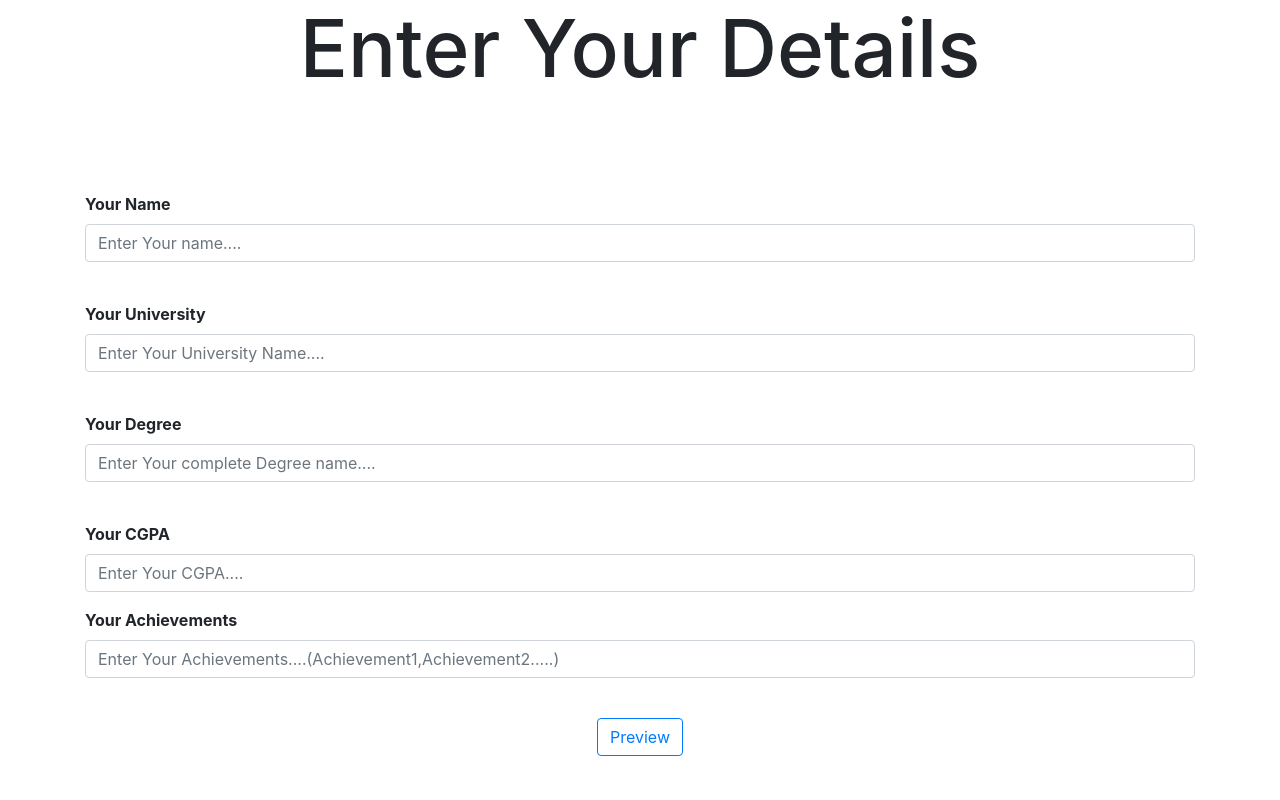
After one commit to anmolmahajan02/PDF-Generator, a Django app: page /cv in a window 1280 px wide. The commit adds this page. Run offline with Django 5.2, Linux system fonts and the light colour scheme.

Commit message:
passed the values to the cv template , and changed the cirtificate to cv

```diff
--- a/pdf/urls.py
+++ b/pdf/urls.py
@@ -4,7 +4,8 @@ from .import views
 urlpatterns=[
     path('',views.index,name="index"),
     path('degree',views.degree,name="degree"),
-    path('certificate',views.certificate,name="certificate"),
+    path('cv',views.cv,name="cv"),
     path('list',views.list,name="list"),
     path('degreepdf',views.degreepdf,name="degreepdf"),
+    path('cvpdf',views.cvpdf,name="cvpdf"),
 ]
--- a/pdf/views.py
+++ b/pdf/views.py
@@ -29,8 +29,24 @@ def degree(request):
     else:
         return render(request,"degree.html")
 
-def certificate(request):
-    return render(request,"certificate.html")
+def cv(request):
+    if request.method == "POST":
+        name = request.POST.get('name')
+        uniName = request.POST.get('uniName')
+        degreeName = request.POST.get('degree')
+        cgpa = request.POST.get('cgpa')
+        achievements = request.POST.get('achievements')
+
+        query_string = urlencode({
+            'name': name,
+            'uniName': uniName,
+            'degree': degreeName,
+            'cgpa': cgpa,
+            'achievements':achievements,})
+        cv_url = reverse('cvpdf')
+        return redirect(f"{cv_url}?{query_string}")
+    else:
+        return render(request,"cv.html")
 
 def list(request):
     return render(request,'list.html')
@@ -53,3 +69,21 @@ def degreepdf(request):
     response = HttpResponse(pdf,content_type = 'application/pdf')
     response['Content-Disposition'] = 'inline; filename ="degree.pdf"'
     return response
+
+def cvpdf(request):
+    name = request.GET.get('name')
+    uniName = request.GET.get('uniName')
+    degreeName = request.GET.get('degree')
+    cgpa = request.GET.get('cgpa')
+    achievements = request.GET.get('achievements')
+    achievement = achievements.split(',')
+
+    context = {
+        'name' : name ,
+        'uniName' : uniName ,
+        'degreeName' : degreeName ,
+        'cgpa' : cgpa,
+        'achievements':achievement
+
+    }
+    return render(request,"cvpdf.html",context)
--- /dev/null
+++ b/templates/cv.html
@@ -0,0 +1,53 @@
+<!DOCTYPE html>
+<html lang="en">
+    <head>
+        <meta charset="UTF-8" />
+        <meta name="viewport" content="width=device-width, initial-scale=1.0" />
+        <title>CV</title>
+        <link rel="stylesheet" href="https://cdn.jsdelivr.net/npm/bootstrap@4.1.3/dist/css/bootstrap.min.css" integrity="sha384-MCw98/SFnGE8fJT3GXwEOngsV7Zt27NXFoaoApmYm81iuXoPkFOJwJ8ERdknLPMO" crossorigin="anonymous" />
+        {% load static%}
+    </head>
+    <body>
+        <h5 class="text-center" style="font-size: 5rem">Enter Your Details</h5>
+        <br /><br /><br />
+        <form method="POST" target="_blank">
+            {% csrf_token %}
+            <div class="container my-3">
+                <div class="form-group">
+                    <label for="formName"><strong>Your Name</strong></label>
+                    <input type="text" class="form-control" id="formName" placeholder="Enter Your name...." name="name" required />
+                </div>
+                <br />
+                <div class="form-group">
+                    <label for="formName"><strong>Your University</strong></label>
+                    <input type="text" class="form-control" id="formName" placeholder="Enter Your University Name...." name="uniName" required />
+                </div>
+                <br />
+                <div class="form-group">
+                    <label for="formDegree"><strong>Your Degree</strong></label>
+                    <input type="text" class="form-control" id="formDegree" placeholder="Enter Your complete Degree name...." name="degree" required />
+                </div>
+                <br />
+                <div class="form-group">
+                    <label for="formCgpa"><strong>Your CGPA</strong></label>
+                    <input type="text" class="form-control" id="formCgpa" placeholder="Enter Your CGPA...." name="cgpa" required />
+                </div>
+                <div class="form-group">
+                    <label for="formCgpa"><strong>Your Achievements</strong></label>
+                    <input type="text" class="form-control" id="formCgpa" placeholder="Enter Your Achievements....(Achievement1,Achievement2.....)" name="achievements" required />
+                </div>
+                <br />
+                <div class="text-center">
+                    <div class="row">
+                        <div class="col">
+                            <button class="btn btn-outline-primary" type="submit">Preview</button>
+                        </div>
+                    </div>
+                </div>
+            </div>
+        </form>
+        <script src="https://code.jquery.com/jquery-3.3.1.slim.min.js" integrity="sha384-q8i/X+965DzO0rT7abK41JStQIAqVgRVzpbzo5smXKp4YfRvH+8abtTE1Pi6jizo" crossorigin="anonymous"></script>
+        <script src="https://cdn.jsdelivr.net/npm/popper.js@1.14.3/dist/umd/popper.min.js" integrity="sha384-ZMP7rVo3mIykV+2+9J3UJ46jBk0WLaUAdn689aCwoqbBJiSnjAK/l8WvCWPIPm49" crossorigin="anonymous"></script>
+        <script src="https://cdn.jsdelivr.net/npm/bootstrap@4.1.3/dist/js/bootstrap.min.js" integrity="sha384-ChfqqxuZUCnJSK3+MXmPNIyE6ZbWh2IMqE241rYiqJxyMiZ6OW/JmZQ5stwEULTy" crossorigin="anonymous"></script>
+    </body>
+</html>
--- a/templates/index.html
+++ b/templates/index.html
@@ -25,10 +25,10 @@
                 <div class="col">
                     <div class="card" style="box-shadow: 0px 10px 20px rgba(0, 0, 0, 0.1)">
                         <div class="card-body">
-                            <div class="card-title"><strong>Certificate Generator</strong></div>
-                            <div class="card-text">Instantly generate a personalized certificate with your name and achievement.</div>
+                            <div class="card-title"><strong>CV Generator</strong></div>
+                            <div class="card-text">Instantly generate a personalized CV with your name and achievement.</div>
                             <br />
-                            <a href="{% url 'certificate' %}" class="btn btn-outline-primary">Create Your Certificate</a>
+                            <a href="{% url 'cv' %}" class="btn btn-outline-primary">Create Your CV</a>
                         </div>
                     </div>
                 </div>
```
Also changed, not shown: templates/certificate.html (deleted, +0 -33 lines), templates/cvpdf.html (added, +18 -0 lines).
